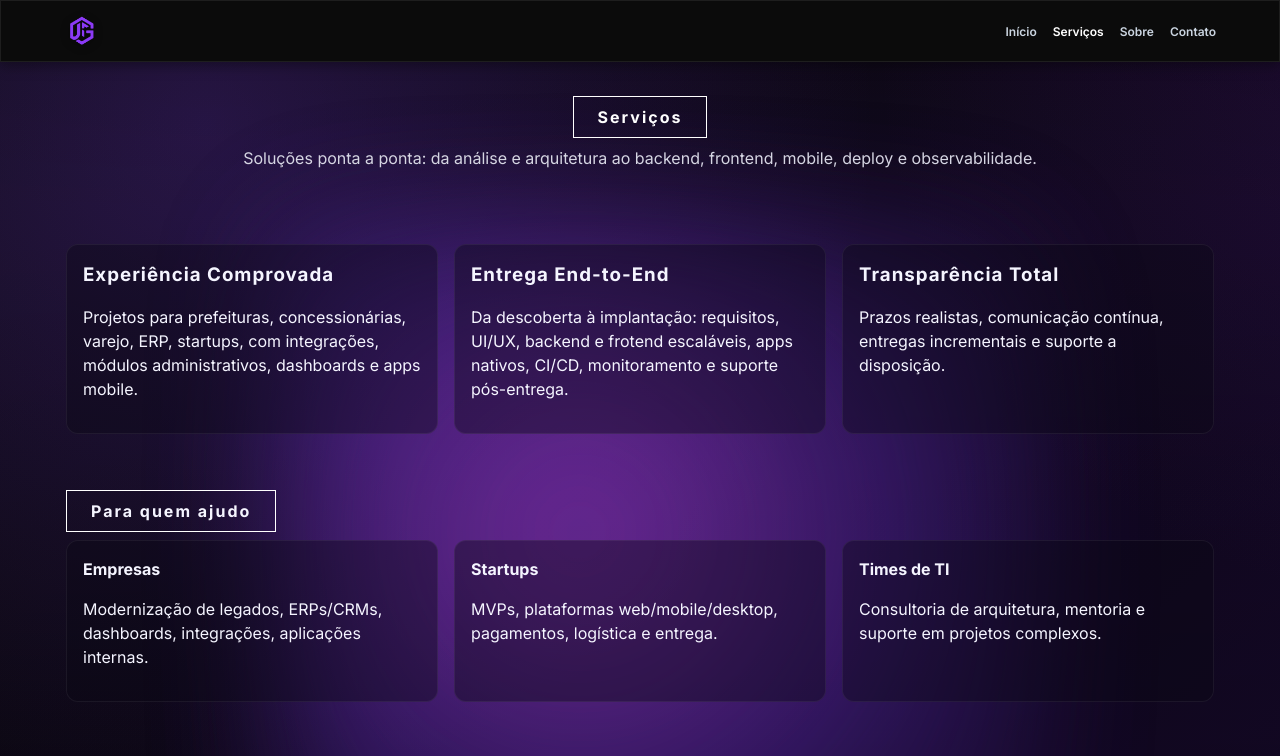
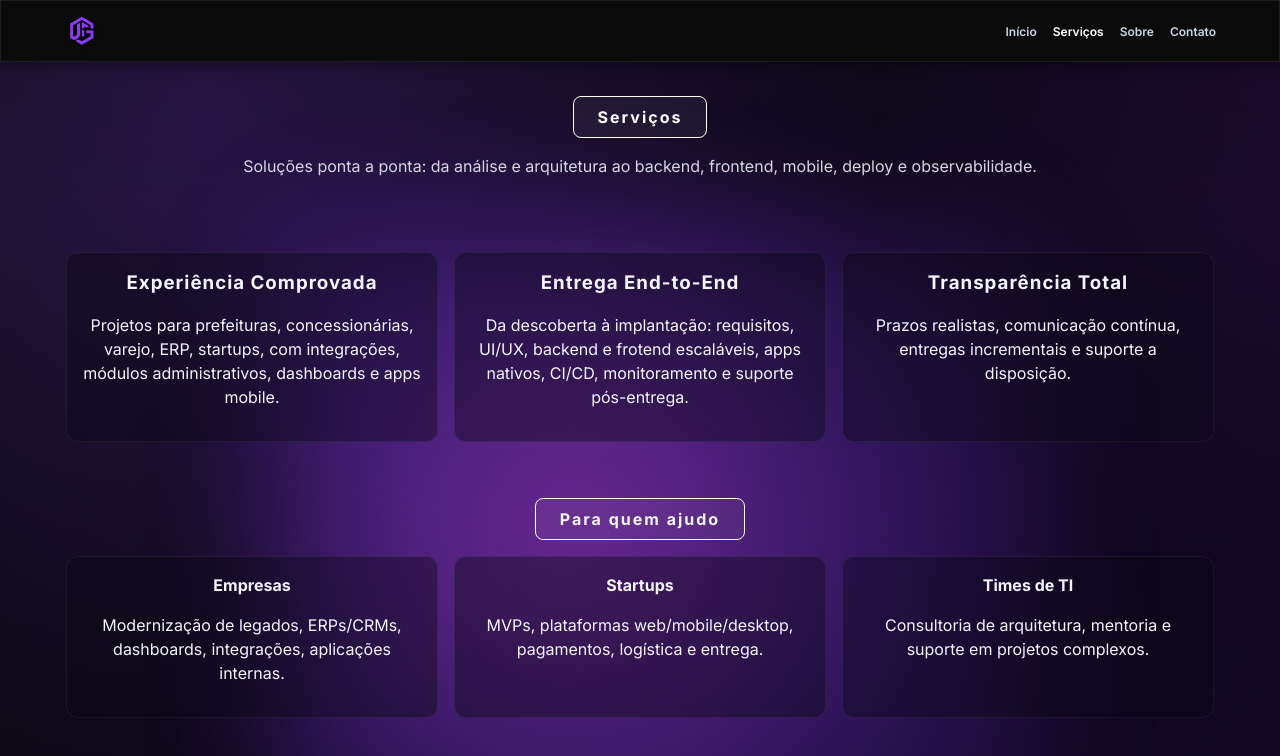
Before and after one commit to jvpgjava/JGrando-website-frontend, an Angular app in the folder JGrando-frontend/: page /servicos in a window 1280 px wide. Shown: the top 756 px of the page. Built offline with nearby package versions, Linux system fonts and the light colour scheme.

Commit message:
refactor: ajustes visuais, e de dependencias

```diff
--- a/JGrando-frontend/package.json
+++ b/JGrando-frontend/package.json
@@ -1,5 +1,5 @@
 {
-  "name": "portfolio-angular",
+  "name": "website-jgrando",
   "version": "0.0.1",
   "private": true,
   "scripts": {
--- a/JGrando-frontend/src/app/app.routes.ts
+++ b/JGrando-frontend/src/app/app.routes.ts
@@ -1,14 +1,12 @@
 import { Routes } from '@angular/router';
 import { HomePageComponent } from './pages/home/home-page.component';
 import { ServicesPageComponent } from './pages/services/services-page.component';
-import { ProjectsPageComponent } from './pages/projects/projects-page.component';
 import { AboutPageComponent } from './pages/about/about-page.component';
 import { ContactPageComponent } from './pages/contact/contact-page.component';
 
 export const routes: Routes = [
   { path: '', component: HomePageComponent },
   { path: 'servicos', component: ServicesPageComponent },
-  { path: 'projetos', component: ProjectsPageComponent },
   { path: 'sobre', component: AboutPageComponent },
   { path: 'contato', component: ContactPageComponent },
   { path: '**', redirectTo: '' }
--- a/JGrando-frontend/src/app/pages/services/services-page.component.scss
+++ b/JGrando-frontend/src/app/pages/services/services-page.component.scss
@@ -57,11 +57,14 @@
 
 .services-title {
   display: inline-flex;
+  border: 1px solid #ffffff;
   padding: 10px 24px;
-  border: 1px solid #ffffff;
   letter-spacing: 2px;
   font-weight: 700;
-  margin-bottom: 8px;
+  margin: 0 auto 16px;
+  backdrop-filter: blur(8px);
+  background: rgba(255, 255, 255, 0.05);
+  border-radius: 8px;
 }
 
 .services-lead {
@@ -77,6 +80,7 @@
   padding: 24px 0 32px;
   position: relative;
   z-index: 5;
+  text-align: center;
 }
 
 .cards-3 {
@@ -95,6 +99,7 @@
   line-height: 1.5;
   position: relative;
   z-index: 5;
+  text-align: center;
 }
 
 .service-card h3 {
```
